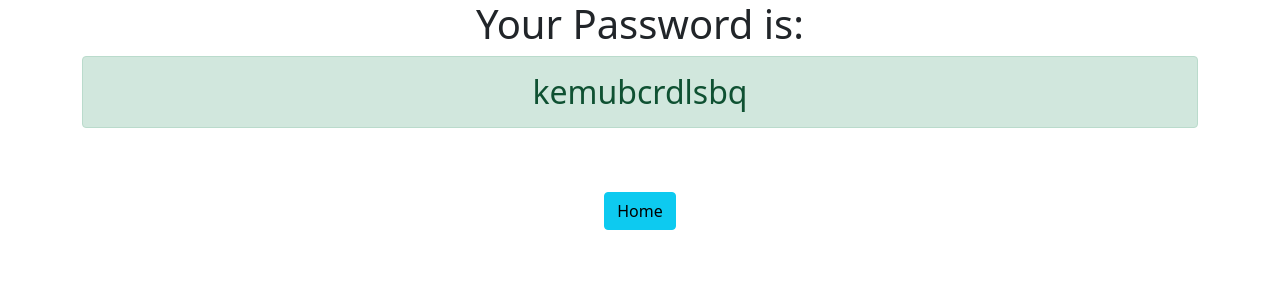
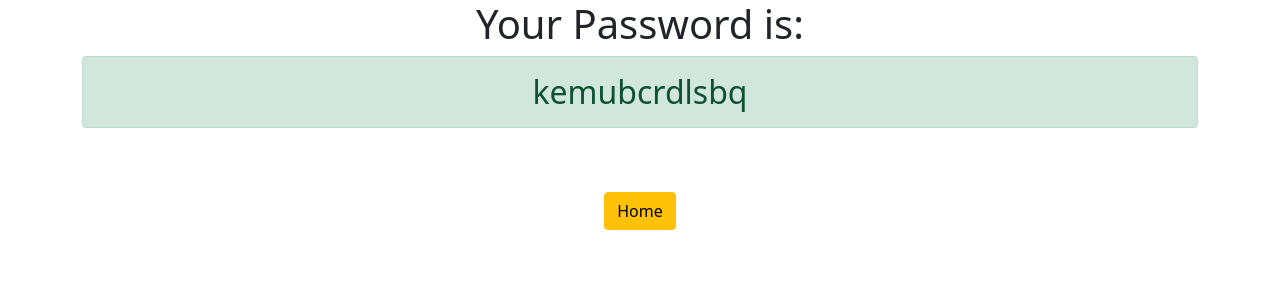
Before and after one commit to hr1shu/django3-password-generator, a Django app: page /generated-password/ in a window 1280 px wide. Shown: the top 300 px of the page. Run offline with Django 3.2, Linux system fonts and the light colour scheme.

Commit message:
Our first commit!

```diff
--- a/generator/templates/generator/password.html
+++ b/generator/templates/generator/password.html
@@ -8,7 +8,7 @@
 
 	<br>
 	<br>
-	<a href="{% url 'home' %}" class="btn btn-info">Home</a>
+	<a href="{% url 'home' %}" class="btn btn-warning">Home</a>
 	<br>
 
 
```
